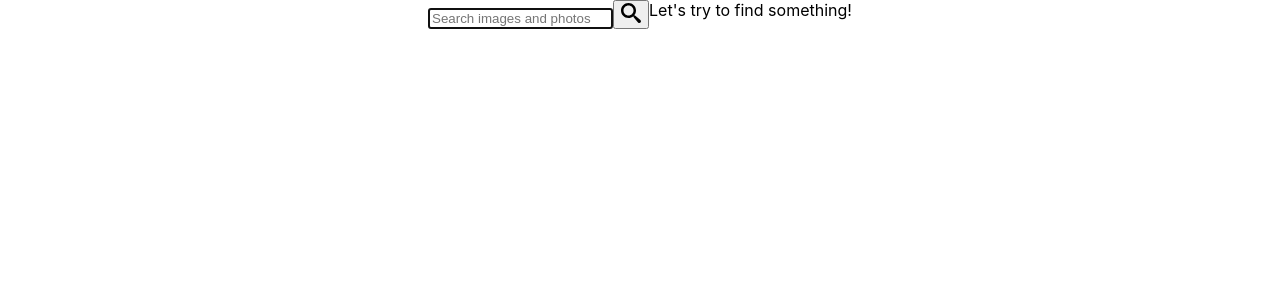
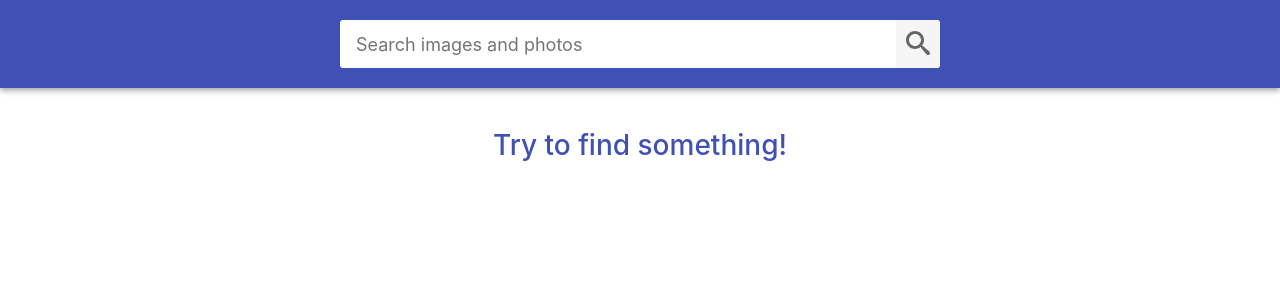
Before and after one commit to myhappyday/goit-react-hw-03-image-finder, a React (Create React App) app: page / in a window 1280 px wide. Shown: the top 300 px of the page. Built offline with nearby package versions, Linux system fonts and the light colour scheme.

Commit message:
Adds styles for components

```diff
--- a/src/components/App.styled.jsx
+++ b/src/components/App.styled.jsx
@@ -1,33 +1,19 @@
 import styled from '@emotion/styled';
 
 export const Container = styled.div`
-  display: flex;
-  justify-content: center;
+  display: grid;
+  grid-template-columns: 1fr;
+  grid-gap: 16px;
+  padding-bottom: 24px;
+  /* display: flex;
+  justify-content: center; */
   /* flex-direction: column; */
   /* gap: 16px; */
   /* width: 100vw; */
   /* margin: 0 auto; */
-  padding: 0 20px;
+  /* padding: 0 20px; */
   /* align-items: center; */
   /* border-radius: 10px;
   box-shadow: rgb(158, 158, 158) 0px 4px 10px 4px;
   font-size: 22px; */
 `;
-
-// export const Title = styled.h1`
-//   font-size: 36px;
-//   line-height: 1.16;
-//   letter-spacing: 0.03em;
-//   width: 320px;
-//   text-align: start;
-//   color: #333;
-// `;
-
-// export const Subtitle = styled.h2`
-//   font-size: 28px;
-//   line-height: 1.16;
-//   letter-spacing: 0.03em;
-//   width: 320px;
-//   text-align: start;
-//   color: #333;
-// `;
--- a/src/components/Button/Button.jsx
+++ b/src/components/Button/Button.jsx
@@ -1,11 +1,12 @@
 import React from 'react';
 import PropTypes from 'prop-types';
+import { ButtonLoadMore } from './Button.styled';
 
 const Button = ({ onClick }) => {
   return (
-    <button type="button" onClick={onClick} aria-label="Load more">
-      Load more...
-    </button>
+    <ButtonLoadMore type="button" onClick={onClick} aria-label="Load more">
+      Load more
+    </ButtonLoadMore>
   );
 };
 
--- a/src/components/Button/Button.styled.jsx
+++ b/src/components/Button/Button.styled.jsx
@@ -0,0 +1,28 @@
+import styled from '@emotion/styled';
+
+export const ButtonLoadMore = styled.button`
+  padding: 8px 16px;
+  border-radius: 2px;
+  background-color: #3f51b5;
+  transition: all 250ms cubic-bezier(0.4, 0, 0.2, 1);
+  text-align: center;
+  display: inline-block;
+  margin: auto;
+  color: #fff;
+  border: 0;
+  text-decoration: none;
+  cursor: pointer;
+  font-family: inherit;
+  font-size: 18px;
+  line-height: 24px;
+  font-style: normal;
+  font-weight: 500;
+  min-width: 180px;
+  box-shadow: 0px 3px 1px -2px rgba(0, 0, 0, 0.2),
+    0px 2px 2px 0px rgba(0, 0, 0, 0.14), 0px 1px 5px 0px rgba(0, 0, 0, 0.12);
+
+  :hover,
+  :focus {
+    background-color: #303f9f;
+  }
+`;
--- a/src/components/ImageGallery/ImageGallery.jsx
+++ b/src/components/ImageGallery/ImageGallery.jsx
@@ -1,7 +1,7 @@
 import React, { Component } from 'react';
 import { toast } from 'react-toastify';
 import PropTypes from 'prop-types';
-
+import { ImageGalleryList, Text } from './ImageGallery.styled';
 import galleryAPI from '../../services/galleryAPI';
 import ImageErrorView from '../ImageErrorView';
 import imageError from '../../images/error-oops.jpg';
@@ -18,8 +18,8 @@ class ImageGallery extends Component {
     status: 'idle',
     page: 1,
     totalPage: 0,
-    showModal: true,
-    // showModal: false,
+    // showModal: true,
+    showModal: false,
     modalData: { largeImageURL: '', tags: '' },
   };
 
@@ -83,7 +83,7 @@ class ImageGallery extends Component {
       this.state;
 
     if (status === 'idle') {
-      return <p>Let's try to find something!</p>;
+      return <Text>Try to find something!</Text>;
     }
     if (status === 'pending') {
       return <Loader />;
@@ -115,7 +115,7 @@ class ImageGallery extends Component {
       }
       return (
         <>
-          <ul>
+          <ImageGalleryList>
             {images.map(({ id, webformatURL, tags, largeImageURL }) => {
               return (
                 <ImageGalleryItem
@@ -127,7 +127,7 @@ class ImageGallery extends Component {
                 />
               );
             })}
-          </ul>
+          </ImageGalleryList>
           {page < totalPage && <Button onClick={this.handleLoadMoreClick} />}
           {showModal && (
             <Modal modalData={modalData} onClose={this.toggleModal}>
--- a/src/components/ImageGallery/ImageGallery.styled.jsx
+++ b/src/components/ImageGallery/ImageGallery.styled.jsx
@@ -0,0 +1,24 @@
+import styled from '@emotion/styled';
+
+export const ImageGalleryList = styled.ul`
+  display: grid;
+  max-width: calc(100vw - 48px);
+  grid-template-columns: repeat(auto-fill, minmax(320px, 1fr));
+  grid-gap: 16px;
+  margin-top: 0;
+  margin-bottom: 0;
+  padding: 0;
+  list-style: none;
+  margin-left: auto;
+  margin-right: auto;
+`;
+
+export const Text = styled.p`
+  margin: 0 auto;
+  padding: 24px;
+  max-width: 70%;
+  text-align: center;
+  color: #3f51b5;
+  font-size: 28px;
+  font-weight: 500;
+`;
--- a/src/components/ImageGalleryItem/ImageGalleryItem.jsx
+++ b/src/components/ImageGalleryItem/ImageGalleryItem.jsx
@@ -1,11 +1,12 @@
 import React from 'react';
 import PropTypes from 'prop-types';
+import { Item, Image } from './ImageGalleryItem.styled';
 
 const ImageGalleryItem = ({ imageURL, tags }) => {
   return (
-    <li>
-      <img src={imageURL} alt={tags} loading="lazy" />
-    </li>
+    <Item>
+      <Image src={imageURL} alt={tags} loading="lazy" />
+    </Item>
   );
 };
 
--- a/src/components/ImageGalleryItem/ImageGalleryItem.styled.jsx
+++ b/src/components/ImageGalleryItem/ImageGalleryItem.styled.jsx
@@ -0,0 +1,20 @@
+import styled from '@emotion/styled';
+
+export const Item = styled.li`
+  border-radius: 6px;
+  box-shadow: 0px 1px 3px 0px rgba(0, 0, 0, 0.2),
+    0px 1px 1px 0px rgba(0, 0, 0, 0.14), 0px 2px 1px -1px rgba(0, 0, 0, 0.12);
+`;
+
+export const Image = styled.img`
+  width: 100%;
+  height: 260px;
+  border-radius: 6px;
+  object-fit: cover;
+  transition: transform 250ms cubic-bezier(0.4, 0, 0.2, 1);
+
+  :hover {
+    transform: scale(1.03);
+    cursor: zoom-in;
+  }
+`;
--- a/src/components/Modal/Modal.jsx
+++ b/src/components/Modal/Modal.jsx
@@ -1,6 +1,12 @@
 import React, { Component } from 'react';
 import { createPortal } from 'react-dom';
 import PropTypes from 'prop-types';
+import {
+  Overlay,
+  ModalWindow,
+  ModalImage,
+  ModalDescription,
+} from './Modal.styled';
 
 const modalRoot = document.querySelector('#modal-root');
 
@@ -31,13 +37,13 @@ class Modal extends Component {
     const { largeImageURL, tags } = this.props.modalData;
     // Виносимо модалку і рендеримо в портал для модалок в #modal-root
     return createPortal(
-      <div className="Modal__backdrop" onClick={this.handleBackdropClick}>
-        <div className="Modal__content">
+      <Overlay onClick={this.handleBackdropClick}>
+        <ModalWindow>
           {/* {this.props.children} */}
-          <img src={largeImageURL} alt={tags} />
-          <p>{tags}</p>
-        </div>
-      </div>,
+          <ModalImage src={largeImageURL} alt={tags} />
+          <ModalDescription>{tags}</ModalDescription>
+        </ModalWindow>
+      </Overlay>,
       modalRoot
     );
   }
--- a/src/components/Modal/Modal.styled.jsx
+++ b/src/components/Modal/Modal.styled.jsx
@@ -0,0 +1,36 @@
+import styled from '@emotion/styled';
+
+export const Overlay = styled.div`
+  position: fixed;
+  top: 0;
+  left: 0;
+  width: 100vw;
+  height: 100vh;
+  display: flex;
+  justify-content: center;
+  align-items: center;
+  background-color: rgba(0, 0, 0, 0.8);
+  /* z-index: 1200; */
+`;
+
+export const ModalWindow = styled.div`
+  position: absolute;
+  top: 50%;
+  left: 50%;
+  transform: translate(-50%, -50%);
+  max-width: calc(100vw - 48px);
+  max-height: calc(100vh - 24px);
+`;
+
+export const ModalImage = styled.img`
+  width: 100%;
+  height: auto;
+  object-fit: cover;
+  object-position: center;
+`;
+
+export const ModalDescription = styled.p`
+  position: absolute;
+  bottom: 0;
+  left: 0;
+`;
--- a/src/components/Searchbar/Searchbar.jsx
+++ b/src/components/Searchbar/Searchbar.jsx
@@ -2,7 +2,7 @@ import { Component } from 'react';
 import PropTypes from 'prop-types';
 import { ImSearch } from 'react-icons/im';
 import { toast } from 'react-toastify';
-
+import { Header, Form, Input, Button } from './Searchbar.styled';
 class Searchbar extends Component {
   state = {
     imageName: '',
@@ -28,10 +28,9 @@ class Searchbar extends Component {
 
   render() {
     return (
-      <header className="searchbar">
-        <form className="form" onSubmit={this.handleSubmit}>
-          <input
-            className="input"
+      <Header>
+        <Form onSubmit={this.handleSubmit}>
+          <Input
             type="text"
             name="search"
             autoComplete="off"
@@ -40,12 +39,11 @@ class Searchbar extends Component {
             value={this.state.imageName}
             onChange={this.handleChange}
           />
-          <button type="submit" className="button">
-            {/* <span className="button-label">Search</span> */}
-            <ImSearch size={20} />
-          </button>
-        </form>
-      </header>
+          <Button type="submit">
+            <ImSearch size={24} />
+          </Button>
+        </Form>
+      </Header>
     );
   }
 }
--- a/src/components/Searchbar/Searchbar.styled.jsx
+++ b/src/components/Searchbar/Searchbar.styled.jsx
@@ -0,0 +1,64 @@
+import styled from '@emotion/styled';
+
+export const Header = styled.header`
+  top: 0;
+  left: 0;
+  position: sticky;
+  z-index: 1100;
+  display: flex;
+  justify-content: center;
+  align-items: center;
+  min-height: 64px;
+  padding-right: 24px;
+  padding-left: 24px;
+  padding-top: 12px;
+  padding-bottom: 12px;
+  color: #fff;
+  background-color: #3f51b5;
+  box-shadow: 0px 2px 4px -1px rgba(0, 0, 0, 0.2),
+    0px 4px 5px 0px rgba(0, 0, 0, 0.14), 0px 1px 10px 0px rgba(0, 0, 0, 0.12);
+`;
+
+export const Form = styled.form`
+  display: flex;
+  align-items: center;
+  width: 100%;
+  max-width: 600px;
+  background-color: #fff;
+  border-radius: 3px;
+  overflow: hidden;
+`;
+
+export const Input = styled.input`
+  display: inline-block;
+  width: 100%;
+  font: inherit;
+  font-size: 20px;
+  border: none;
+  outline: none;
+  padding-left: 16px;
+  padding-right: 4px;
+
+  ::placeholder {
+    font: inherit;
+    font-size: 18px;
+  }
+`;
+
+export const Button = styled.button`
+  display: inline-block;
+  width: 48px;
+  height: 48px;
+  border: 0;
+  background-size: 40%;
+  background-repeat: no-repeat;
+  background-position: center;
+  opacity: 0.6;
+  transition: opacity 250ms cubic-bezier(0.4, 0, 0.2, 1);
+  cursor: pointer;
+  outline: none;
+
+  :hover {
+    opacity: 1;
+  }
+`;
--- a/src/index.css
+++ b/src/index.css
@@ -32,3 +32,9 @@ li {
   padding: 0;
   margin: 0;
 }
+
+img {
+  display: block;
+  max-width: 100%;
+  height: auto;
+}
```
